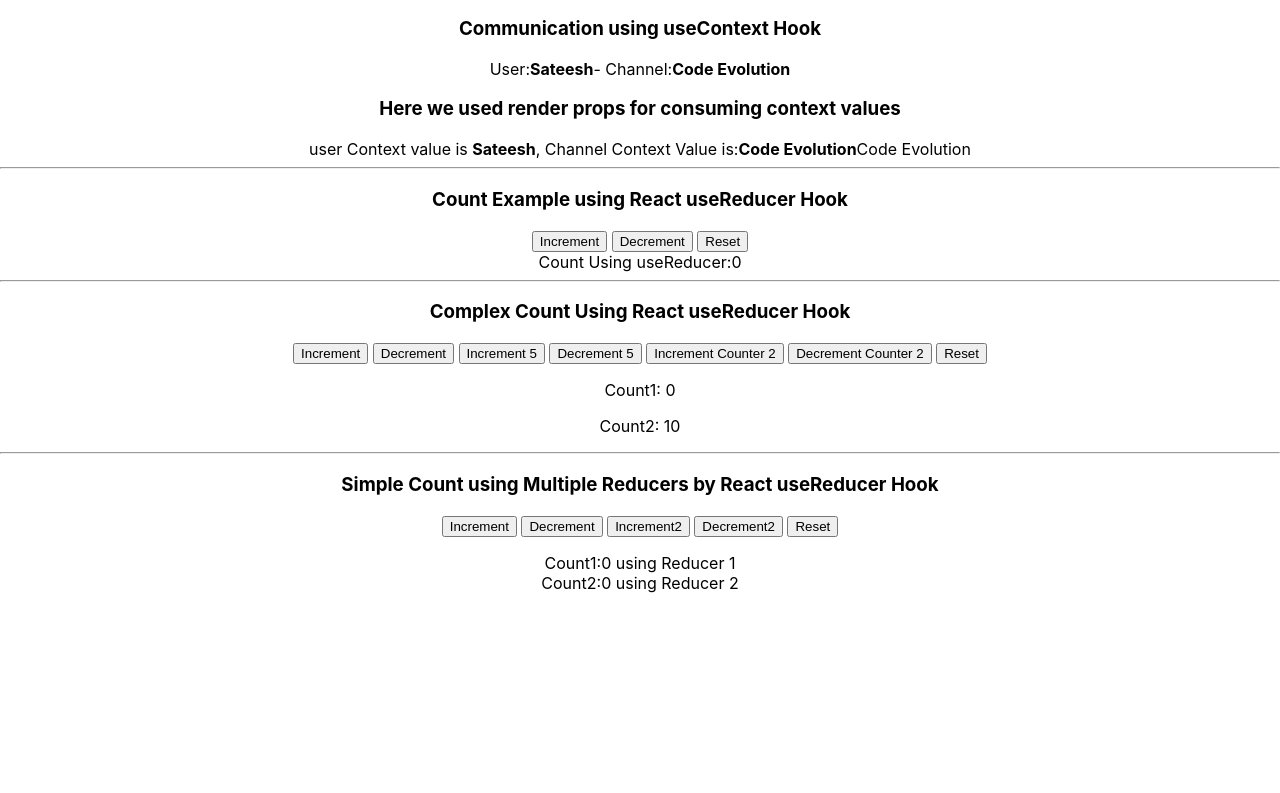
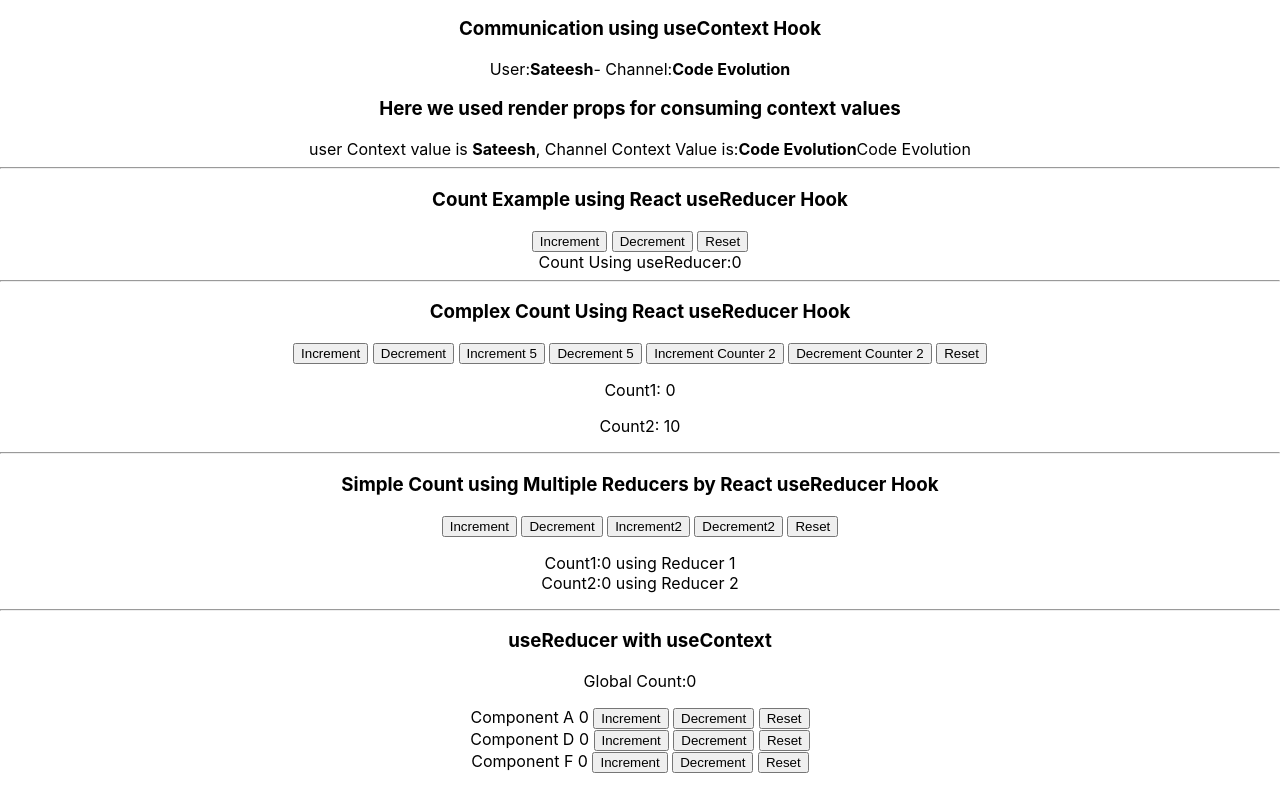
Before and after one commit to msateesh900/react-hooks-by-ms, a React (Create React App) app: page / in a window 1280 px wide. Shown: the part 1508-2301 px from the top of the page. Before the commit the page ends 2137 px from the top, so only its background shows below. Built offline with nearby package versions, Linux system fonts and the light colour scheme; no server answers.

Commit message:
Added useReducer with useContext usecase

```diff
--- a/src/App.js
+++ b/src/App.js
@@ -14,6 +14,7 @@
 import SimpleCountUsingReactuseReducer from "./components/ReactuseReducer/SimpleCountUsingReactuseReducer";
 import ComplexCountUsingReactuseReducerHook from "./components/ReactuseReducer/ComplexCountUsingReactuseReducerHook";
 import SimpleCountUsingMultipleReducers from "./components/ReactuseReducer/SimpleCountUsingMultipleReducers";
+import ReactuseReducerWithuseContextHook from "./components/ReactuseReducerWithuseContext/ReactuseReducerWithuseContextHook";
 
 export const userContext = React.createContext();
 
@@ -65,6 +66,8 @@
         <ComplexCountUsingReactuseReducerHook />
         <hr />
         <SimpleCountUsingMultipleReducers />
+        <hr />
+        <ReactuseReducerWithuseContextHook />
         <br />
       </userContext.Provider>
     </div>
--- /dev/null
+++ b/src/components/ReactuseReducerWithuseContext/ComponentA.js
@@ -0,0 +1,22 @@
+import React, { useContext } from "react";
+import { CountContext } from "./ReactuseReducerWithuseContextHook";
+
+function ComponentA() {
+  const count = useContext(CountContext);
+  return (
+    <div>
+      Component A {count.countState}&nbsp;
+      <button onClick={() => count.countDispatch("increment")}>
+        Increment
+      </button>
+      &nbsp;
+      <button onClick={() => count.countDispatch("decrement")}>
+        Decrement
+      </button>
+      &nbsp;
+      <button onClick={() => count.countDispatch("reset")}>Reset</button>
+    </div>
+  );
+}
+
+export default ComponentA;
--- /dev/null
+++ b/src/components/ReactuseReducerWithuseContext/ComponentB.js
@@ -0,0 +1,12 @@
+import React from "react";
+import ComponentD from "./ComponentD";
+
+function ComponentB() {
+  return (
+    <div>
+      <ComponentD />
+    </div>
+  );
+}
+
+export default ComponentB;
--- /dev/null
+++ b/src/components/ReactuseReducerWithuseContext/ComponentC.js
@@ -0,0 +1,12 @@
+import React from "react";
+import ComponentE from "./ComponentE";
+
+function ComponentC() {
+  return (
+    <div>
+      <ComponentE />
+    </div>
+  );
+}
+
+export default ComponentC;
--- /dev/null
+++ b/src/components/ReactuseReducerWithuseContext/ComponentD.js
@@ -0,0 +1,22 @@
+import React, { useContext } from "react";
+import { CountContext } from "./ReactuseReducerWithuseContextHook";
+
+function ComponentD() {
+  const count = useContext(CountContext);
+  return (
+    <div>
+      Component D {count.countState}&nbsp;
+      <button onClick={() => count.countDispatch("increment")}>
+        Increment
+      </button>
+      &nbsp;
+      <button onClick={() => count.countDispatch("decrement")}>
+        Decrement
+      </button>
+      &nbsp;
+      <button onClick={() => count.countDispatch("reset")}>Reset</button>
+    </div>
+  );
+}
+
+export default ComponentD;
--- /dev/null
+++ b/src/components/ReactuseReducerWithuseContext/ComponentE.js
@@ -0,0 +1,12 @@
+import React from "react";
+import ComponentF from "./ComponentF";
+
+function ComponentE() {
+  return (
+    <div>
+      <ComponentF />
+    </div>
+  );
+}
+
+export default ComponentE;
--- /dev/null
+++ b/src/components/ReactuseReducerWithuseContext/ComponentF.js
@@ -0,0 +1,22 @@
+import React, { useContext } from "react";
+import { CountContext } from "./ReactuseReducerWithuseContextHook";
+
+function ComponentF() {
+  const count = useContext(CountContext);
+  return (
+    <div>
+      Component F {count.countState}&nbsp;
+      <button onClick={() => count.countDispatch("increment")}>
+        Increment
+      </button>
+      &nbsp;
+      <button onClick={() => count.countDispatch("decrement")}>
+        Decrement
+      </button>
+      &nbsp;
+      <button onClick={() => count.countDispatch("reset")}>Reset</button>
+    </div>
+  );
+}
+
+export default ComponentF;
--- /dev/null
+++ b/src/components/ReactuseReducerWithuseContext/ReactuseReducerWithuseContextHook.js
@@ -0,0 +1,39 @@
+import React, { useReducer } from "react";
+import ComponentC from "./ComponentC";
+import ComponentA from "./ComponentA";
+import ComponentB from "./ComponentB";
+
+export const CountContext = React.createContext();
+
+const initialState = 0;
+const reducer = (state, action) => {
+  switch (action) {
+    case "increment":
+      return state + 1;
+    case "decrement":
+      return state - 1;
+    case "reset":
+      return initialState;
+    default:
+      return state;
+  }
+};
+
+function ReactuseReducerWithuseContextHook() {
+  const [count, dispatch] = useReducer(reducer, initialState);
+  return (
+    <div>
+      <h3>useReducer with useContext</h3>
+      <p>Global Count:{count}</p>
+      <CountContext.Provider
+        value={{ countState: count, countDispatch: dispatch }}
+      >
+        <ComponentA />
+        <ComponentB />
+        <ComponentC />
+      </CountContext.Provider>
+    </div>
+  );
+}
+
+export default ReactuseReducerWithuseContextHook;
```
